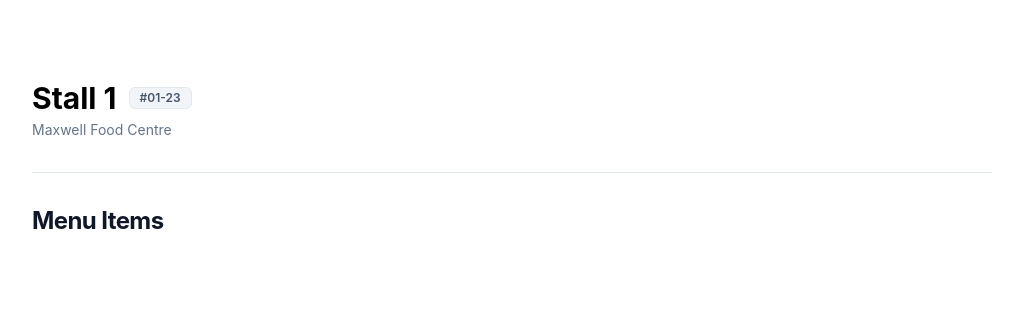
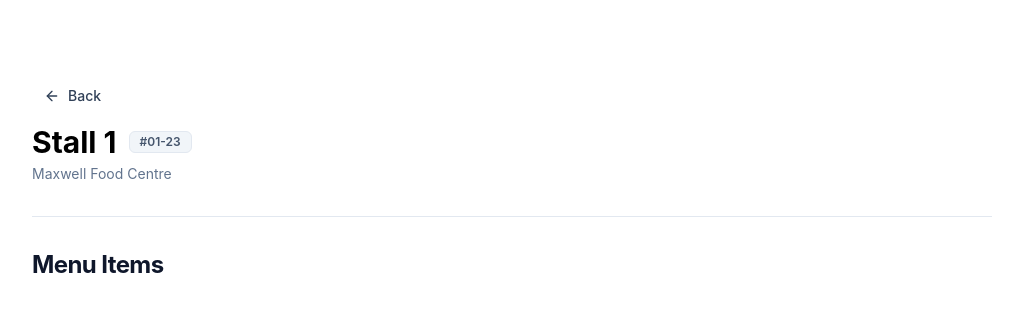
Before and after one commit to junmingrs/BED_Assignment, a website: page public/customer/stall.html in a window 1280 px wide. Shown: the whole page, without its empty margins (128-1151 px from the left). Drawn offline with nearby package versions, Linux system fonts and the light colour scheme; files that its build step writes are made by us from their sources.

Commit message:
added back button for stall

```diff
--- a/public/customer/stall.html
+++ b/public/customer/stall.html
@@ -1,5 +1,6 @@
 <!doctype html>
 <html lang="en">
+
 <head>
     <meta charset="UTF-8" />
     <meta name="viewport" content="width=device-width, initial-scale=1.0" />
@@ -9,13 +10,19 @@
 </head>
 
 <body>
-    <section class="space-y-1">
+    <section class="mb-3!">
+        <button type="button" onclick="history.back()"
+            class="inline-flex items-center gap-2 rounded-md px-3 py-1.5 text-sm font-medium text-slate-700 hover:bg-slate-100 hover:text-slate-900 focus-visible:outline-none focus-visible:ring-2 focus-visible:ring-slate-950 transition-colors">
+            <i data-lucide="arrow-left" class="h-4 w-4"></i>
+            <span>Back</span>
+        </button>
+    </section>
+
+    <section class="space-y-1 mt-3!">
         <div class="flex items-center gap-3">
             <h1 id="stallName" class="text-3xl font-bold">Stall 1</h1>
-        <span
-          id="stallUnitNo"
-          class="inline-flex items-center rounded-md bg-slate-100 px-2.5 py-0.5 text-xs font-semibold text-slate-600 border border-slate-200"
-        >
+            <span id="stallUnitNo"
+                class="inline-flex items-center rounded-md bg-slate-100 px-2.5 py-0.5 text-xs font-semibold text-slate-600 border border-slate-200">
                 #01-23
             </span>
         </div>
@@ -31,16 +38,18 @@
             Menu Items
         </h2>
 
-      <div
-        id="menuContainer"
-        class="grid grid-cols-1 md:grid-cols-2 gap-4"
-      ></div>
+        <div id="menuContainer" class="grid grid-cols-1 md:grid-cols-2 gap-4"></div>
     </section>
 
     <script src="https://unpkg.com/lucide@latest"></script>
+    <script>
+        // Initialize Lucide icons if not already initialized elsewhere
+        lucide.createIcons();
+    </script>
     <script src="/js/const.js"></script>
     <script src="/js/navbar.js"></script>
     <script type="module" src="/js/stall.js"></script>
     <script type="module" src="/js/chatbot.js"></script>
 </body>
+
 </html>
```
Lines whose indentation alone changed are shown as unchanged.
